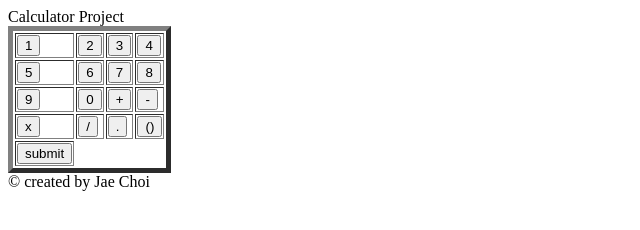
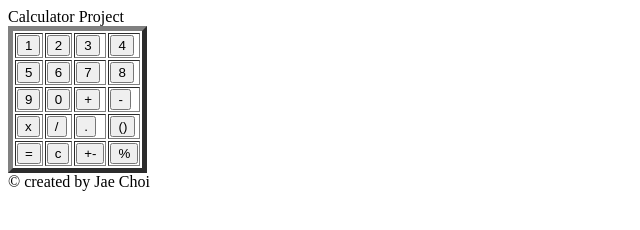
Before and after one commit to Choi702/calculator, a plain HTML site: page index.html in a window 1280 px wide. Shown: the whole page, without its empty margins (0-640 px from the left). Drawn offline with Linux system fonts and the light colour scheme.

Commit message:
updated more buttons, still needs work

```diff
--- a/index.html
+++ b/index.html
@@ -5,6 +5,7 @@
   <meta charset="UTF-8">
   <meta name="viewport" content="width=device-width, initial-scale=1.0">
   <title>Document</title>
+  <link rel="stylesheet" href="style.css">
 </head>
 
 <body>
@@ -46,8 +47,11 @@
 
    <!-- created submit button for last row -->
   <tr>
-    <td><input type="button" value="submit"></td>
-    </tr>
+    <td><input type="button" value="="></td>
+    <td><input type="button" value="c"></td>
+    <td><input type="button" value="+-"></td>
+    <td><input type="button" value="%"></td>
+  </tr>
 </table>
 <footer>&#169; created by Jae Choi </footer>
 </body>
--- /dev/null
+++ b/style.css
@@ -0,0 +1,4 @@
+.but {
+  height: 20px;
+
+}
```
